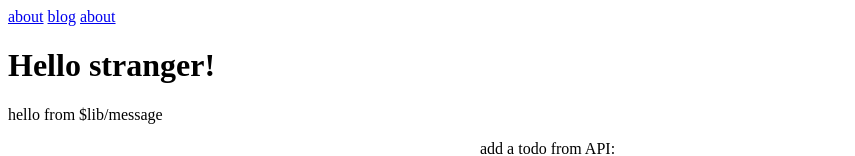
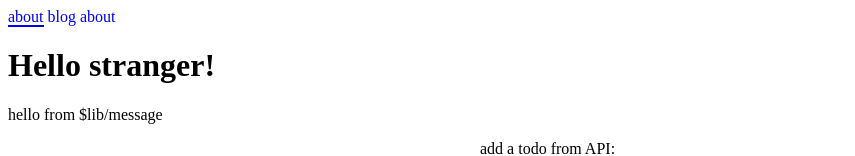
Before and after one commit to iidadaiti/sveltekit-tutorial, a SvelteKit app: page / in a window 1280 px wide. Shown: the top 156 px of the page, without its empty margins (0-855 px from the left). Built offline with nearby package versions, Linux system fonts and the light colour scheme; no server answers.

Commit message:
add stores

```diff
--- a/src/routes/+layout.svelte
+++ b/src/routes/+layout.svelte
@@ -1,7 +1,20 @@
+<script lang="ts">
+	import { page } from '$app/stores';
+</script>
+
 <nav>
-	<a href="/">about</a>
-	<a href="/blog">blog</a>
-	<a href="/about">about</a>
+	<a href="/" aria-current={$page.url.pathname === '/'}>about</a>
+	<a href="/blog" aria-current={$page.url.pathname.startsWith('/blog')}>blog</a>
+	<a href="/about" aria-current={$page.url.pathname.startsWith('/about')}>about</a>
 </nav>
 
 <slot />
+
+<style>
+	a {
+		text-decoration: none;
+		&[aria-current='true'] {
+			border-bottom: 2px solid;
+		}
+	}
+</style>
```
